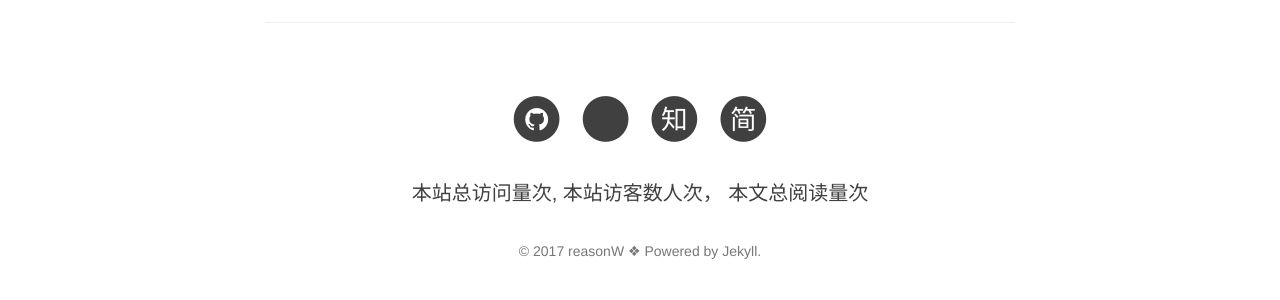
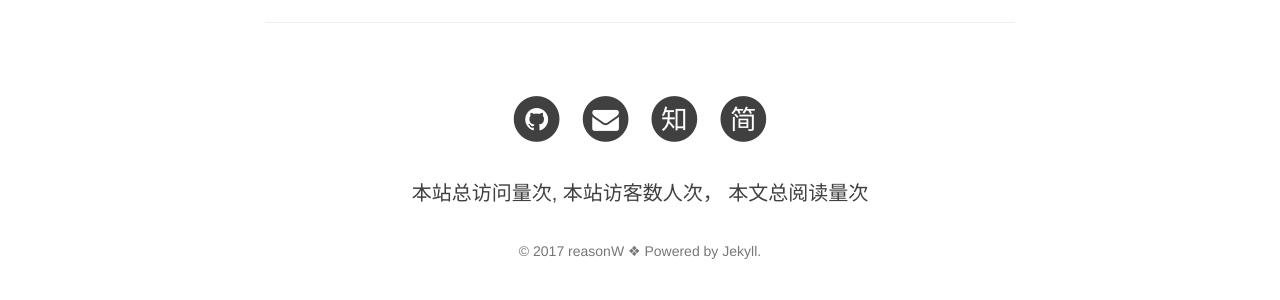
Before and after one commit to Skylar95/Skylar95, a Jekyll site: the page built from index.html, in a window 1280 px wide. Shown: the part 1475-1775 px from the top of the page. Built offline with Jekyll 4.4.1, drawn with Linux system fonts in a browser that asks for light colours; nearby versions of some CDN libraries; the list of posts is cut into pages by our own code; comment, search, counter and statistics services are not loaded.

Commit message:
modify contact me

```diff
--- a/_includes/footer.html
+++ b/_includes/footer.html
@@ -40,7 +40,7 @@
                       <a  href="mailto:charlewander@gmail.com" title=GMail>
                         <span class="fa-stack fa-lg">
                             <i class="fa fa-circle fa-stack-2x"></i>
-                            <i class="fa fa-gmail fa-stack-1x fa-inverse"></i>
+                            <i class="fa fa-envelope fa-stack-1x fa-inverse"></i>
                         </span>
                     </a>
                     </li>
```
